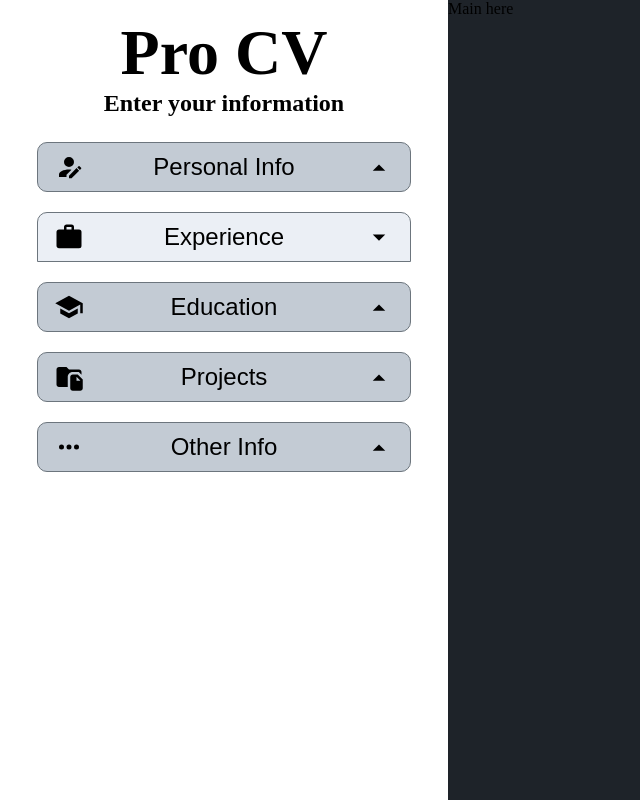
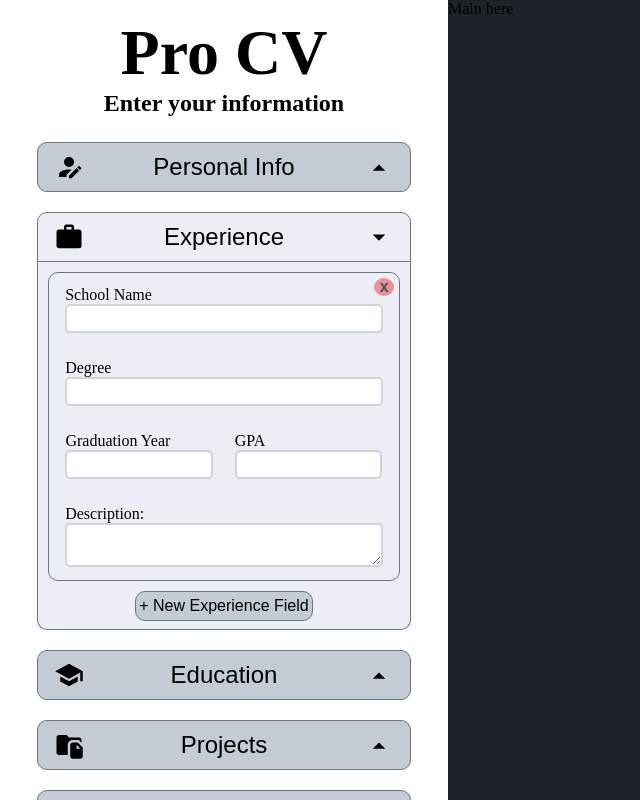
Before and after one commit to devchap8/cv-application, a React (Vite) app: page / in a window 1280 px wide. Both pictures are taken after a click on the button "Experience". Shown: the whole page, without its empty margins (0-640 px from the left). Built offline with nearby package versions, Linux system fonts and the light colour scheme.

Commit message:
Make experience section

```diff
--- /dev/null
+++ b/src/components/experience.jsx
@@ -0,0 +1,27 @@
+export default function Experience({uuid, remove}) {
+    return (
+        <div className="subform">
+            <button type="button" className="deleteButton" onClick={remove}>x</button>
+            <label htmlFor={`companyName${uuid}`} className="fullLineLabel">
+                School Name
+                <input type="text" id={`companyName${uuid}`} name={`companyName${uuid}`}></input>
+            </label>
+            <label htmlFor={`jobTitle${uuid}`} className="fullLineLabel">
+                Degree
+                <input type="text" id={`jobTitle${uuid}`} name={`jobTitle${uuid}`}></input>
+            </label>
+            <label htmlFor={`startDate${uuid}`}>
+                Graduation Year
+                <input type="text" id={`startDate${uuid}`} name={`startDate${uuid}`}></input>
+            </label>
+            <label htmlFor={`endDate${uuid}`}>
+                GPA
+                <input type="text" id={`endDate${uuid}`} name={`endDate${uuid}`}></input>
+            </label>
+            <label htmlFor={`projectDesc${uuid}`} className="fullLineLabel">
+                Description:
+                <textarea></textarea>
+            </label>
+        </div>
+    )
+}
--- a/src/components/form-section.jsx
+++ b/src/components/form-section.jsx
@@ -1,12 +1,23 @@
 import { useState } from 'react';
 import Education from "./education"
+import Experience from './experience';
 
 const baseEdu = crypto.randomUUID();
+const baseProj = crypto.randomUUID();
+const baseExp = crypto.randomUUID();
 
 export default function FormSection({display, id}) {
     const [eduList, setEduList] = useState([baseEdu]);
     const newEdu = () => setEduList([...eduList, crypto.randomUUID()]);
     const deleteEdu = (uuid) => setEduList(eduList.filter(id => id !== uuid));
+
+    const [projList, setProjList] = useState([baseProj]);
+    const newProj = () => setProjList([...projList, crypto.randomUUID()]);
+    const deleteProj = (uuid) => setProjList(projList.filter(id => id !== uuid));
+
+    const [expList, setExpList] = useState([baseExp]);
+    const newExp = () => setExpList([...expList, crypto.randomUUID()]);
+    const deleteExp = (uuid) => setExpList(expList.filter(id => id !== uuid));
 
     if(id === 1) {return ( // personal info
         <form className={display ? "" : "hidden"}>
@@ -33,12 +44,17 @@ export default function FormSection({display, id}) {
         </form>
 
     )} else if(id === 2) {return ( // experience
-        null
+        <form className={display ? "" : "hidden"}>
+            {expList.map(expId => <Experience uuid={expId} key={expId} remove={() => deleteExp(expId)}></Experience>)}
+            <footer className="formFooter">
+                <button type="button" className="newFieldButton" onClick={newExp}>+ New Experience Field</button>
+            </footer>
+        </form>
 
     )} else if(id === 3) {return ( // education
         <form className={display ? "" : "hidden"}>
+            {eduList.map(eduId => <Education uuid={eduId} key={eduId} remove={() => deleteEdu(eduId)}></Education>)}
             <footer className="formFooter">
-                {eduList.map(eduId => <Education uuid={eduId} key={eduId} remove={() => deleteEdu(eduId)}></Education>)}
                 <button type="button" className="newFieldButton" onClick={newEdu}>+ New Education Field</button>
             </footer>
         </form>
--- a/src/styles/index.css
+++ b/src/styles/index.css
@@ -106,12 +106,12 @@ button.selectedButton.menuButton {
 }
 
 .subform {
-  margin: 5px auto 10px auto;
+  margin: 10px;
   width: 100%;
   border-radius: 10px;
 }
 
-label, input {
+label, input, textarea {
   display: block;
   padding: 5px;
 }
@@ -126,14 +126,14 @@ label.fullLineLabel {
   width: 93.5%;
 }
 
-input {
+input, textarea {
   width: 100%;
   background-color: var(--bg-main);
   border: 2px solid var(--input-border);
   border-radius: 5px;
 }
 
-input:focus {
+input:focus, textarea:focus {
   outline: none;
   border: 2px solid var(--focus-ring);
 }
@@ -145,7 +145,7 @@ input:focus {
 }
 
 .formFooter {
-  padding: .5rem;
+  padding: 0 .5rem .5rem .5rem;
   width: 100%;
 }
 
@@ -178,6 +178,7 @@ input:focus {
 
 .deleteButton:hover {
   background-color: rgba(231, 51, 51, 80%);
+  cursor: pointer;
 }
 
 /* CV Display */
```
